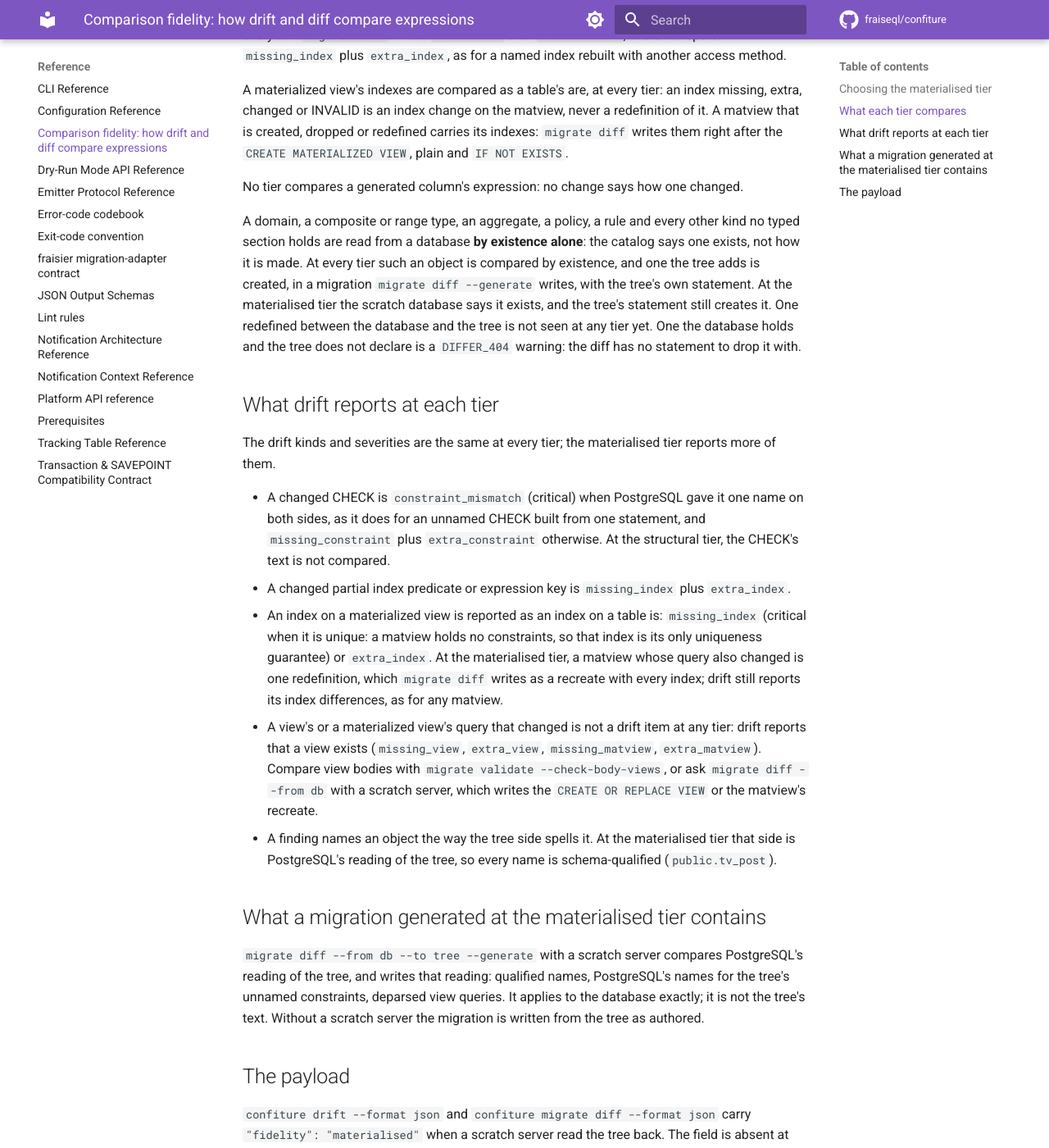
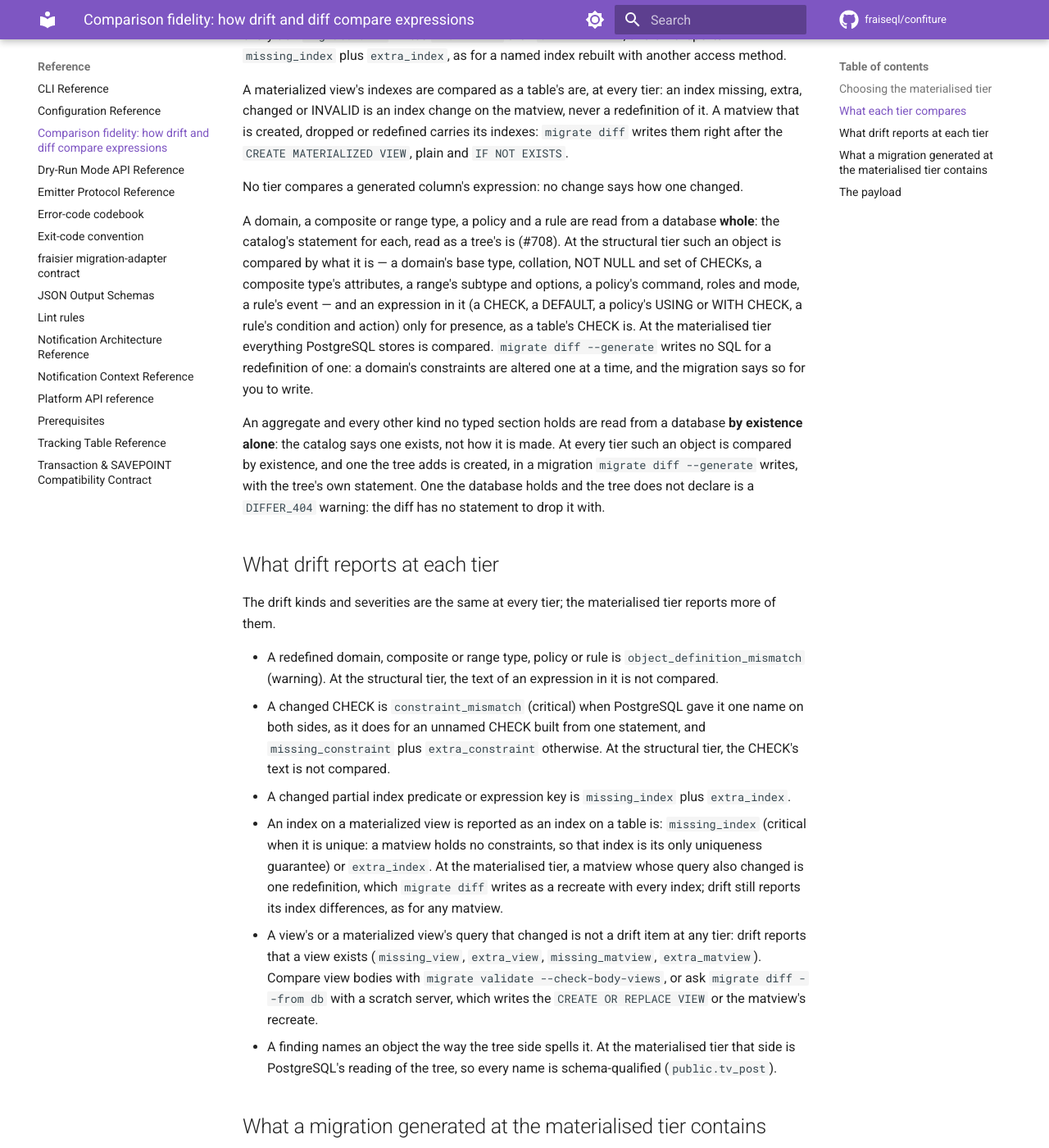
Before and after one commit to fraiseql/confiture, an MkDocs documentation site: the page built from docs/reference/comparison-fidelity.md, in a window 1280 px wide and 1400 px high, scrolled down 2019 px. Shown: the whole window at 82% size. Built offline with MkDocs 1.6.1 and Material for MkDocs 9.7.7, drawn with Linux system fonts in a browser that asks for light colours; comment, search, counter and statistics services are not loaded; the version menu is left out.

Commit message:
feat(drift): a redefined domain, type, policy or rule is object_definition_mismatch (#708)
GREEN (drift). Drift rendered no redefinition but a TVIEW's, and `DRIFT_OF`
labelled every `ObjectReplaced` a `tview_option_mismatch`.

## Changes
- `DriftType.OBJECT_DEFINITION_MISMATCH` (warning, owner ruling 2026-10-11),
  `subject.kind` the object's kind, `expected` / `actual` its two definitions
- `REDEFINED_DRIFT_TYPES`: a redefinition's finding by kind (TVIEW → option
  mismatches, the four defined kinds → object_definition_mismatch);
  `DRIFT_OF[ObjectReplaced]` takes its type from it, as `ObjectAdded` takes
  its pair from `_OBJECT_DRIFT_TYPES`; a test holds it disjoint from
  `UNRENDERED_REDEFINITIONS`
- `_common.schema.json`: the enum value, and `subject.kind`'s description no
  longer says "a redefined domain or policy is not drift" (docs copy
  regenerated); `--check-live-drift` help and the generated CLI reference
- comparison-fidelity and the drift prose say what each tier compares

## Verification
✅ test_materialised_tier drift row (structural and materialised)
✅ unit 12361, tests/unit/docs, generators --check

Co-Authored-By: Claude Opus 5.5 <noreply@anthropic.com>

```diff
--- a/docs/reference/comparison-fidelity.md
+++ b/docs/reference/comparison-fidelity.md
@@ -65,20 +65,29 @@ writes them right after the `CREATE MATERIALIZED VIEW`, plain and `IF NOT EXISTS
 
 No tier compares a generated column's expression: no change says how one changed.
 
-A domain, a composite or range type, an aggregate, a policy, a rule and every other kind no
-typed section holds are read from a database **by existence alone**: the catalog says one
-exists, not how it is made. At every tier such an object is compared by existence, and one
-the tree adds is created, in a migration `migrate diff --generate` writes, with the tree's own
-statement. At the materialised tier the scratch database says it exists, and the tree's
-statement still creates it. One redefined between the database and the tree is not seen at
-any tier yet. One the database holds and the tree does not declare is a `DIFFER_404` warning:
-the diff has no statement to drop it with.
+A domain, a composite or range type, a policy and a rule are read from a database **whole**:
+the catalog's statement for each, read as a tree's is (#708). At the structural tier such an
+object is compared by what it is — a domain's base type, collation, NOT NULL and set of CHECKs,
+a composite type's attributes, a range's subtype and options, a policy's command, roles and
+mode, a rule's event — and an expression in it (a CHECK, a DEFAULT, a policy's USING or WITH
+CHECK, a rule's condition and action) only for presence, as a table's CHECK is. At the
+materialised tier everything PostgreSQL stores is compared. `migrate diff --generate` writes no
+SQL for a redefinition of one: a domain's constraints are altered one at a time, and the
+migration says so for you to write.
+
+An aggregate and every other kind no typed section holds are read from a database **by
+existence alone**: the catalog says one exists, not how it is made. At every tier such an
+object is compared by existence, and one the tree adds is created, in a migration
+`migrate diff --generate` writes, with the tree's own statement. One the database holds and
+the tree does not declare is a `DIFFER_404` warning: the diff has no statement to drop it with.
 
 ## What drift reports at each tier
 
 The drift kinds and severities are the same at every tier; the materialised tier reports
 more of them.
 
+- A redefined domain, composite or range type, policy or rule is `object_definition_mismatch`
+  (warning). At the structural tier, the text of an expression in it is not compared.
 - A changed CHECK is `constraint_mismatch` (critical) when PostgreSQL gave it one name on
   both sides, as it does for an unnamed CHECK built from one statement, and
   `missing_constraint` plus `extra_constraint` otherwise. At the structural tier, the
--- a/docs/reference/json-schemas/_common.schema.json
+++ b/docs/reference/json-schemas/_common.schema.json
@@ -127,6 +127,7 @@
             "missing_tview",
             "extra_tview",
             "tview_option_mismatch",
+            "object_definition_mismatch",
             "missing_grant",
             "extra_grant",
             "wrong_owner",
@@ -235,7 +236,7 @@
                 "operator_family",
                 "access_method"
               ],
-              "description": "Present only on missing_object and extra_object: which kind of object, of the kinds no other drift type names. An extra_object is reported only for a kind the expected DDL declares at least one of, in a schema it declares one in — a tree that declares no policy is silent about policies, so a stray policy on such a database is not reported — unless `drift.extra_objects: all` (or `--extra-objects all`) is set, which reports an extra_object of every kind, graded warning. Compared by existence: a redefined domain or policy is not drift."
+              "description": "Present only on missing_object, extra_object and object_definition_mismatch: which kind of object, of the kinds no other drift type names. An extra_object is reported only for a kind the expected DDL declares at least one of, in a schema it declares one in — a tree that declares no policy is silent about policies, so a stray policy on such a database is not reported — unless `drift.extra_objects: all` (or `--extra-objects all`) is set, which reports an extra_object of every kind, graded warning. A domain, a composite or range type, a policy and a rule are compared by definition too: one the database defines otherwise is an object_definition_mismatch (warning), `expected` and `actual` the two definitions. Without a scratch server an expression in it (a CHECK, a DEFAULT, a policy's USING or WITH CHECK, a rule's action) is compared only for presence, as a table's CHECK is; with one, as PostgreSQL stores it. Every other kind is compared by existence."
             }
           }
         }
```
Also changed, not shown: docs/reference/cli.md (+8 -4 lines), 4 other files.
